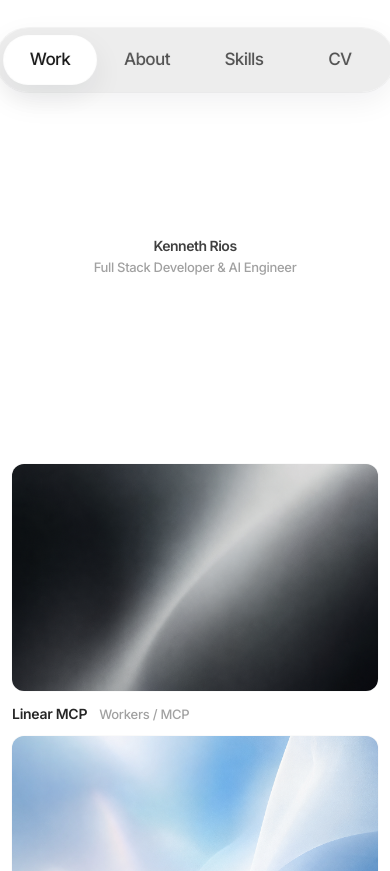
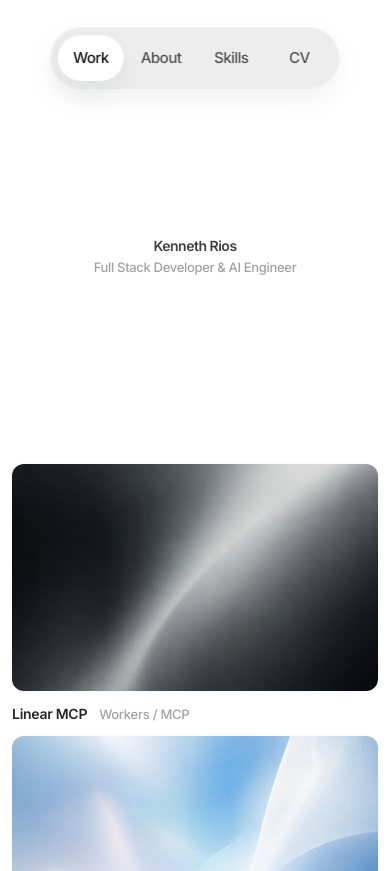
Before and after one commit to Kenth06/portfolio, a React (Vite) app: page / in a window 390 px wide. Shown: the top 871 px of the page. Built offline with nearby package versions, Linux system fonts and the light colour scheme.

Commit message:
style(nav): shrink tabs on mobile to fit four items

```diff
--- a/src/components/TopNav.tsx
+++ b/src/components/TopNav.tsx
@@ -15,7 +15,7 @@ export function TopNav({ active, setActive }: { active: Tab; setActive: (tab: Ta
             <button
               key={tab}
               onClick={() => setActive(tab)}
-              className="relative h-12 min-w-[92px] rounded-full px-6 text-[17px] font-medium tracking-[-0.035em] text-neutral-600 transition hover:text-neutral-800"
+              className="relative h-11 min-w-[64px] rounded-full px-3.5 text-[15px] font-medium tracking-[-0.035em] text-neutral-600 transition hover:text-neutral-800 sm:h-12 sm:min-w-[88px] sm:px-6 sm:text-[17px]"
             >
               {active === tab && (
                 <motion.span
```
